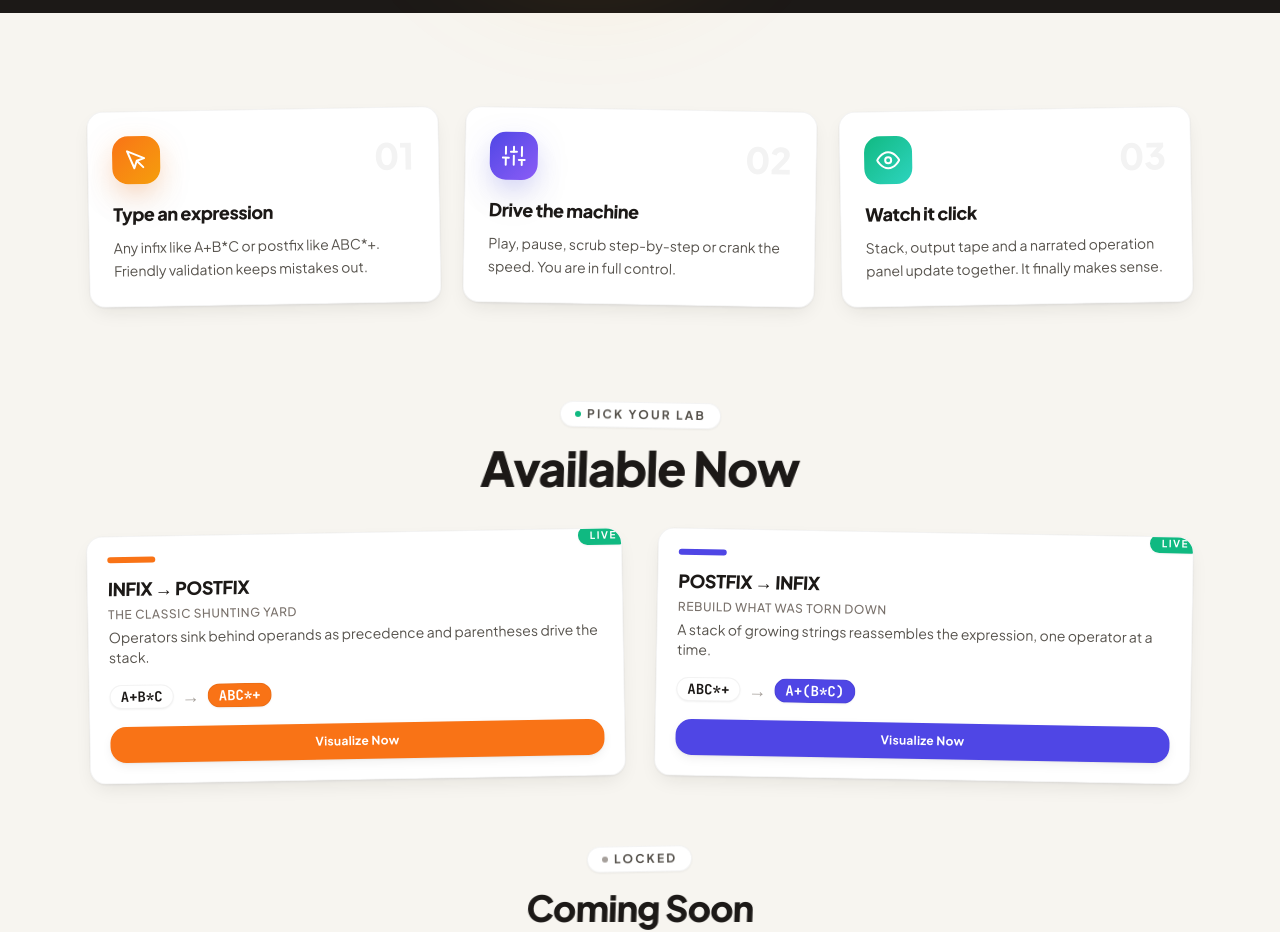
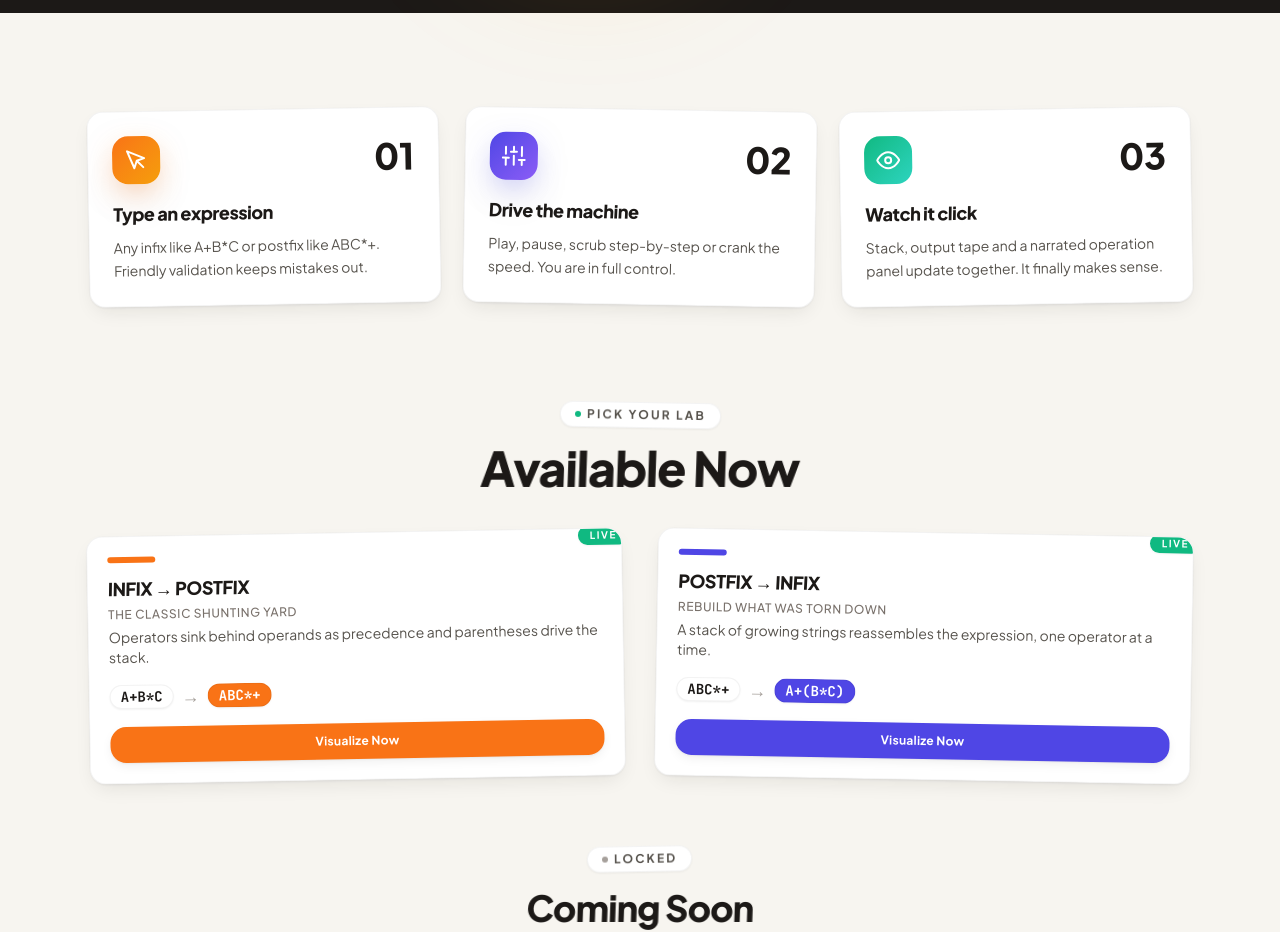
Before and after one commit to codexxxx07/StackLab, a React (Vite) app: page / in a window 1280 px wide. Shown: the part 1160-2092 px from the top of the page. Built offline with nearby package versions, Linux system fonts and the light colour scheme.

Commit message:
Fix Colors

```diff
--- a/src/pages/Home.jsx
+++ b/src/pages/Home.jsx
@@ -244,7 +244,7 @@ function HowItWorks() {
               <span className={`grid size-12 place-items-center rounded-2xl bg-gradient-to-br ${s.gradient} text-white ${s.shadow}`}>
                 <s.icon className="size-6" />
               </span>
-              <span className="font-extrabold text-4xl text-stone-900/5 dark:text-white/5">0{i + 1}</span>
+              <span className="font-extrabold text-4xl text-stone-900 dark:text-white/5">0{i + 1}</span>
             </div>
             <h3 className="heading-skew mt-4 text-lg text-stone-900 dark:text-white">{s.title}</h3>
             <p className="mt-2 text-sm leading-relaxed text-stone-600 dark:text-bugbusters-soft">{s.desc}</p>
```
